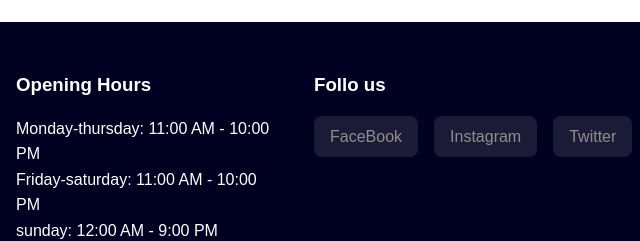
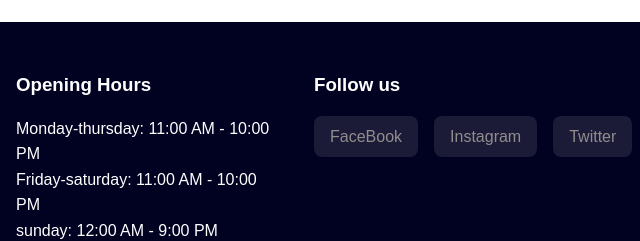
Before and after one commit to Dev-adityavishwa/Fronend_Project_, a plain HTML site: page index.html in a window 1280 px wide. Shown: the part 3774-4015 px from the top of the page, 640-1280 px from the left. Drawn offline with Linux system fonts and the light colour scheme.

Commit message:
Update index.html

```diff
--- a/index.html
+++ b/index.html
@@ -194,7 +194,7 @@
                 <p>sunday: 12:00 AM - 9:00 PM</p>
             </div>
             <div class="footer-section">
-                <h3>Follo us</h3>
+                <h3>Follow us</h3>
                 <div class="social-links">
                     <a href="#" class="social-link">FaceBook</a>
                     <a href="#" class="social-link">Instagram</a>
@@ -212,4 +212,5 @@
 
 </body>
 
+
 </html>
```
